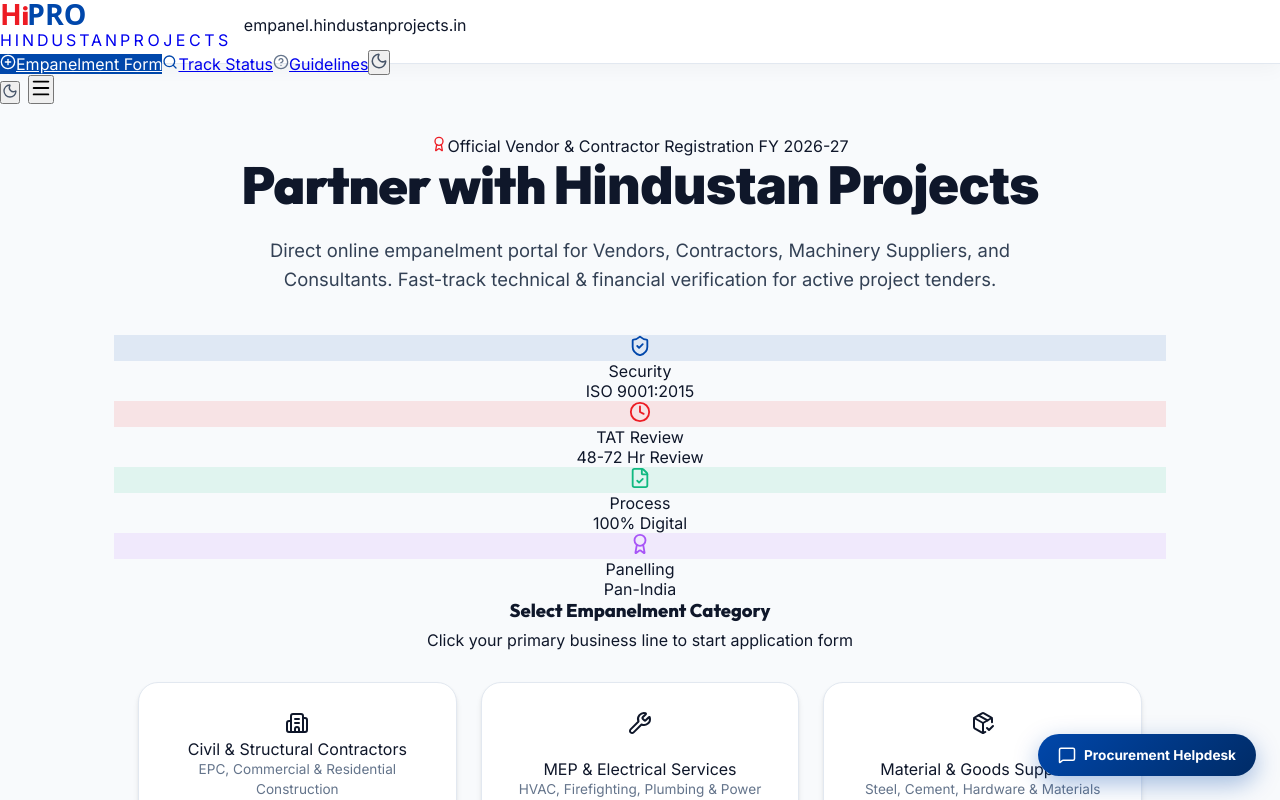
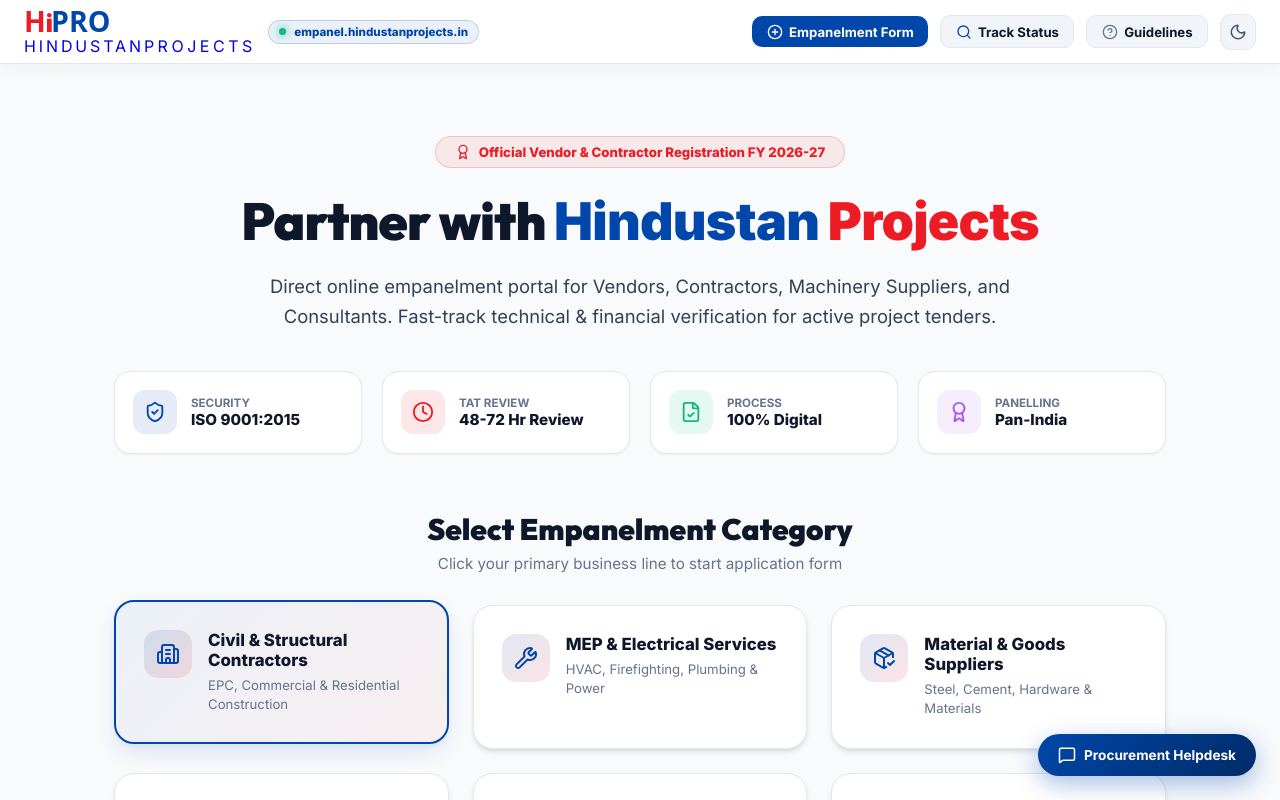
Before and after one commit to hindustan-groups/Empanelment-Portal, a React (Vite) app: page / in a window 1280 px wide. Shown: the top 800 px of the page. Built offline with nearby package versions, Linux system fonts and the light colour scheme.

Commit message:
UI/UX CSS Class Matching Fix: Synchronize all class names between JSX components (Header, HeroSection, Footer, EmpanelmentForm) and index.css stylesheet for 100% pixel-perfect rendering

```diff
--- a/src/index.css
+++ b/src/index.css
@@ -48,7 +48,7 @@ body {
   overflow-x: hidden;
 }
 
-/* STICKY HEADER NAVBAR */
+/* HEADER & NAVBAR STYLES */
 .header-navbar {
   position: sticky;
   top: 0;
@@ -59,14 +59,13 @@ body {
   -webkit-backdrop-filter: blur(16px);
   border-bottom: 1px solid var(--border-color);
   box-shadow: 0 4px 20px rgba(0, 0, 0, 0.04);
-  transition: all 0.3s ease;
 }
 
 .dark .header-navbar {
   background-color: rgba(15, 23, 42, 0.9);
 }
 
-.header-container {
+.header-inner {
   max-width: 1280px;
   height: 100%;
   margin: 0 auto;
@@ -76,62 +75,75 @@ body {
   justify-content: space-between;
 }
 
-.brand-link {
+.subdomain-pill {
+  display: inline-flex;
+  align-items: center;
+  gap: 0.5rem;
+  padding: 0.25rem 0.65rem;
+  border-radius: 9999px;
+  background-color: rgba(0, 71, 171, 0.08);
+  color: #0047AB;
+  border: 1px solid rgba(0, 71, 171, 0.2);
+  font-size: 0.725rem;
+  font-weight: 800;
+}
+
+.dark .subdomain-pill {
+  background-color: rgba(0, 71, 171, 0.2);
+  color: #60A5FA;
+}
+
+.status-dot {
+  width: 7px;
+  height: 7px;
+  border-radius: 50%;
+  background-color: #10B981;
+  box-shadow: 0 0 8px #10B981;
+}
+
+.nav-actions {
   display: flex;
   align-items: center;
   gap: 0.75rem;
-  text-decoration: none;
-  color: inherit;
 }
 
-.subdomain-badge {
-  font-size: 0.7rem;
-  font-weight: 800;
-  padding: 0.25rem 0.6rem;
-  border-radius: 9999px;
-  background-color: rgba(0, 71, 171, 0.1);
-  color: #0047AB;
-  border: 1px solid rgba(0, 71, 171, 0.25);
-  letter-spacing: 0.5px;
+.btn-icon-text {
+  display: inline-flex;
+  align-items: center;
+  gap: 0.4rem;
+  padding: 0.45rem 0.9rem;
+  border-radius: 10px;
+  background-color: var(--bg-surface);
+  color: var(--text-primary);
+  font-size: 0.825rem;
+  font-weight: 700;
+  text-decoration: none;
+  border: 1px solid var(--border-color);
+  transition: all 0.2s ease;
 }
 
-.dark .subdomain-badge {
-  background-color: rgba(0, 71, 171, 0.25);
-  color: #60A5FA;
+.btn-icon-text:hover {
+  border-color: #0047AB;
 }
 
-.nav-menu {
+.theme-toggle-btn {
+  background: var(--bg-surface);
+  border: 1px solid var(--border-color);
+  color: var(--text-primary);
+  padding: 0.5rem;
+  border-radius: 10px;
+  cursor: pointer;
   display: flex;
   align-items: center;
-  gap: 1.75rem;
+  justify-content: center;
 }
 
-.nav-link {
-  text-decoration: none;
-  color: var(--text-secondary);
-  font-size: 0.9rem;
-  font-weight: 700;
-  transition: color 0.2s ease;
-  position: relative;
+.mobile-toggle-wrapper {
+  display: none;
+  align-items: center;
 }
 
-.nav-link:hover, .nav-link.active {
-  color: #ED1C24;
-}
-
-.nav-link.active::after {
-  content: '';
-  position: absolute;
-  bottom: -6px;
-  left: 0;
-  right: 0;
-  height: 2.5px;
-  background: linear-gradient(90deg, #ED1C24, #0047AB);
-  border-radius: 9999px;
-}
-
-.mobile-toggle-btn {
-  display: none;
+.mobile-menu-btn {
   background: none;
   border: none;
   color: var(--text-primary);
@@ -139,23 +151,35 @@ body {
   padding: 0.4rem;
 }
 
-.mobile-drawer {
-  display: none;
+.mobile-drawer-overlay {
   position: absolute;
   top: 64px;
   left: 0;
   right: 0;
   background-color: var(--bg-secondary);
   border-bottom: 1px solid var(--border-color);
-  padding: 1.25rem 1.5rem;
-  flex-direction: column;
-  gap: 1rem;
-  box-shadow: 0 20px 25px -5px rgba(0, 0, 0, 0.15);
+  padding: 1.5rem;
+  box-shadow: 0 20px 30px rgba(0, 0, 0, 0.2);
   z-index: 999;
 }
 
-.mobile-drawer.open {
+.mobile-drawer-content {
   display: flex;
+  flex-direction: column;
+  gap: 0.85rem;
+}
+
+.mobile-nav-link {
+  display: flex;
+  align-items: center;
+  gap: 0.75rem;
+  padding: 0.75rem 1rem;
+  border-radius: 12px;
+  background-color: var(--bg-surface);
+  color: var(--text-primary);
+  font-weight: 700;
+  font-size: 0.9rem;
+  text-decoration: none;
 }
 
 /* HERO SECTION */
@@ -166,7 +190,7 @@ body {
   margin: 0 auto;
 }
 
-.hero-badge {
+.hero-tag {
   display: inline-flex;
   align-items: center;
   gap: 0.5rem;
@@ -188,10 +212,12 @@ body {
   letter-spacing: -0.75px;
 }
 
-.hero-title-gradient {
-  background: linear-gradient(135deg, #ED1C24 0%, #0047AB 100%);
-  -webkit-background-clip: text;
-  -webkit-text-fill-color: transparent;
+.text-blue {
+  color: #0047AB;
+}
+
+.text-red {
+  color: #ED1C24;
 }
 
 .hero-subtitle {
@@ -202,14 +228,69 @@ body {
   line-height: 1.6;
 }
 
-/* CATEGORY CARDS GRID */
+.trust-grid {
+  display: grid;
+  grid-template-columns: repeat(auto-fit, minmax(200px, 1fr));
+  gap: 1.25rem;
+  margin-bottom: 3.5rem;
+}
+
+.trust-card {
+  padding: 1.15rem;
+  border-radius: 16px;
+  background-color: var(--bg-card);
+  border: 1px solid var(--border-color);
+  display: flex;
+  align-items: center;
+  gap: 0.85rem;
+  box-shadow: var(--shadow-sm);
+  text-align: left;
+}
+
+.trust-icon-box {
+  width: 44px;
+  height: 44px;
+  border-radius: 12px;
+  display: flex;
+  align-items: center;
+  justify-content: center;
+  flex-shrink: 0;
+}
+
+.trust-label {
+  font-size: 0.725rem;
+  color: var(--text-muted);
+  font-weight: 700;
+  text-transform: uppercase;
+}
+
+.trust-value {
+  font-size: 0.95rem;
+  font-weight: 800;
+  color: var(--text-primary);
+}
+
+.category-section {
+  margin-top: 2.5rem;
+}
+
+.category-title {
+  font-size: 1.85rem;
+  font-weight: 900;
+  margin-bottom: 0.4rem;
+}
+
+.category-subtitle {
+  font-size: 0.95rem;
+  color: var(--text-muted);
+  margin-bottom: 2rem;
+}
+
 .category-grid {
   display: grid;
   grid-template-columns: repeat(auto-fit, minmax(280px, 1fr));
   gap: 1.5rem;
-  max-width: 1240px;
-  margin: 2rem auto;
-  padding: 0 1.5rem;
+  text-align: left;
 }
 
 .category-card {
@@ -219,45 +300,48 @@ body {
   padding: 1.75rem;
   transition: transform 0.3s ease, box-shadow 0.3s ease, border-color 0.3s ease;
   display: flex;
-  flex-direction: column;
-  justify-content: space-between;
-  text-decoration: none;
-  color: inherit;
+  align-items: flex-start;
+  gap: 1rem;
+  cursor: pointer;
   box-shadow: var(--shadow-md);
 }
 
-.category-card:hover {
-  transform: translateY(-6px);
+.category-card:hover, .category-card.selected {
+  transform: translateY(-5px);
   border-color: #0047AB;
   box-shadow: var(--shadow-lg);
 }
 
-.category-icon-wrapper {
-  width: 52px;
-  height: 52px;
-  border-radius: 16px;
+.category-card.selected {
+  background: linear-gradient(135deg, rgba(0, 71, 171, 0.05) 0%, rgba(237, 28, 36, 0.05) 100%);
+  border-width: 2px;
+}
+
+.category-icon {
+  width: 48px;
+  height: 48px;
+  border-radius: 14px;
   background: linear-gradient(135deg, rgba(0, 71, 171, 0.12) 0%, rgba(237, 28, 36, 0.12) 100%);
   display: flex;
   align-items: center;
   justify-content: center;
   color: #0047AB;
-  margin-bottom: 1.25rem;
+  flex-shrink: 0;
 }
 
-.category-title {
-  font-size: 1.15rem;
+.category-name {
+  font-size: 1.05rem;
   font-weight: 800;
-  margin-bottom: 0.5rem;
+  margin-bottom: 0.35rem;
 }
 
 .category-desc {
-  font-size: 0.85rem;
+  font-size: 0.825rem;
   color: var(--text-muted);
-  line-height: 1.5;
-  margin-bottom: 1.25rem;
+  line-height: 1.45;
 }
 
-/* FORM STYLES */
+/* FORM WIZARD STYLES */
 .form-container {
   max-width: 950px;
   margin: 2rem auto 4rem auto;
@@ -546,11 +630,11 @@ body {
   margin-top: 5rem;
 }
 
-.footer-container {
+.footer-inner {
   max-width: 1280px;
   margin: 0 auto;
   display: grid;
-  grid-template-columns: repeat(auto-fit, minmax(260px, 1fr));
+  grid-template-columns: repeat(auto-fit, minmax(240px, 1fr));
   gap: 2.5rem;
 }
 
@@ -596,8 +680,8 @@ body {
     display: none !important;
   }
 
-  .mobile-toggle-btn {
-    display: block !important;
+  .mobile-toggle-wrapper {
+    display: flex !important;
   }
 
   .hero-title {
```
